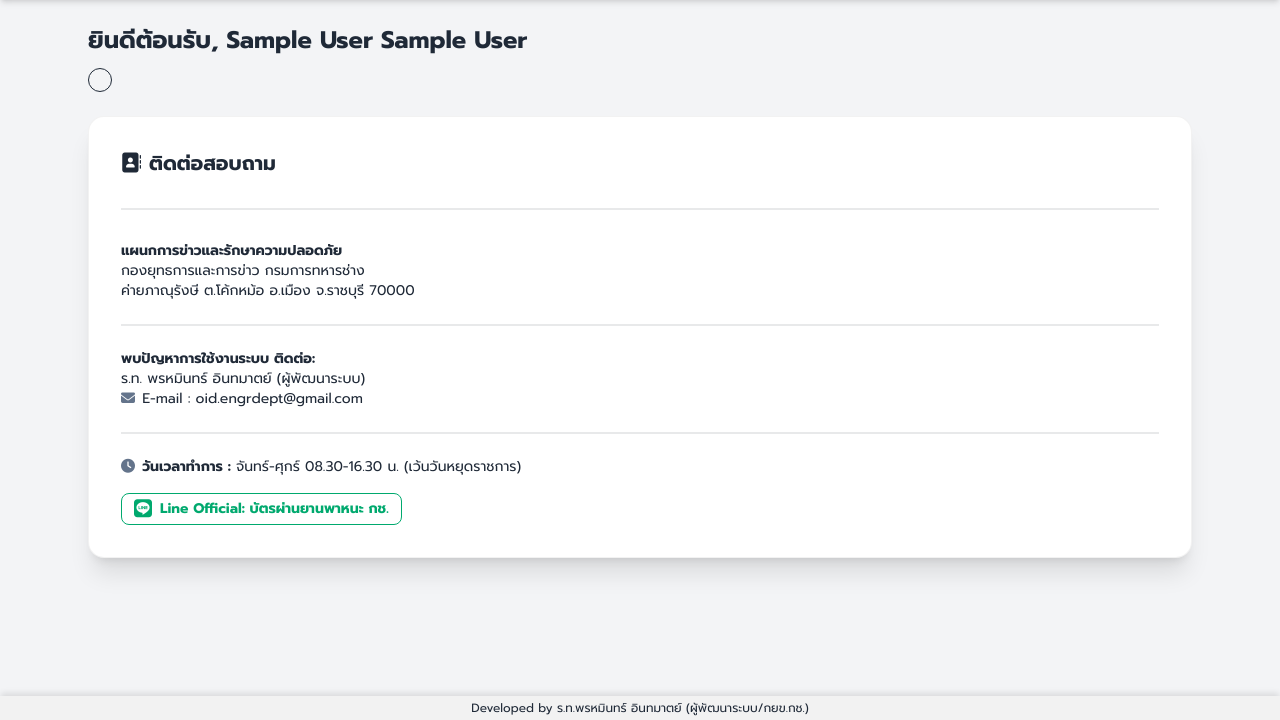
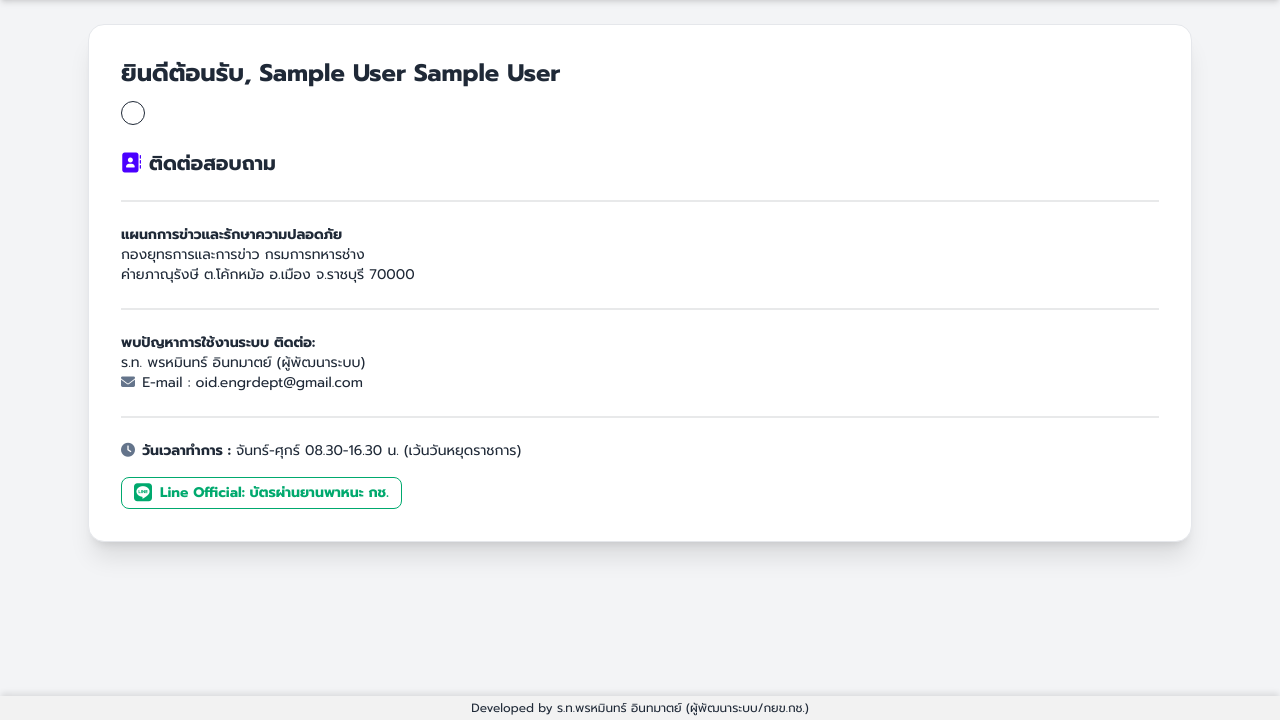
Before and after one commit to pomminman/carpass-engr, a PHP site: page /app/views/user/home/contact.php in a window 1280 px wide. Shown: the part 80-800 px from the top of the page. Run offline with PHP 8.4, Linux system fonts and the light colour scheme; the visitor is signed in with stand-in values (Sample User, id 1); data comes from the database, SQL or seed files in the repository; some libraries are stand-ins or nearby versions.

Commit message:
้2509111030

```diff
--- a/app/views/user/home/contact.php
+++ b/app/views/user/home/contact.php
@@ -11,8 +11,9 @@ require_once '../layouts/header.php';
 ?>
 
 <!-- Main Content -->
-<main class="flex-grow container mx-auto max-w-6xl p-6 pb-24">
-
+<main class="flex-grow container mx-auto max-w-6xl p-0 sm:p-6 pb-24">
+    <div class="bg-base-100 sm:shadow-xl sm:border sm:border-base-300/50 sm:rounded-2xl">
+        <div class="p-4 sm:p-6 md:p-8">
             <!-- User Welcome -->
             <div class="block sm:flex sm:items-baseline sm:gap-2">
                 <h1 class="text-xl sm:text-2xl font-bold mb-1">ยินดีต้อนรับ,</h1>
@@ -25,9 +26,7 @@ require_once '../layouts/header.php';
                 <?php endif; ?>
             </div>
 
-    <div class="card bg-base-100 shadow-xl border border-base-300/50">
-        <div class="card-body">
-            <h2 class="card-title text-xl flex items-center gap-2"><i class="fa-solid fa-address-book"></i> ติดต่อสอบถาม</h2>
+            <h2 class="card-title text-xl flex items-center gap-2"><i class="fa-solid fa-address-book text-primary"></i> ติดต่อสอบถาม</h2>
             <div class="divider"></div>
             <div class="space-y-4 text-sm">
                 <div>
@@ -53,7 +52,6 @@ require_once '../layouts/header.php';
             </div>
         </div>
     </div>
-
 </main>
 
 <?php
--- a/app/views/user/layouts/footer.php
+++ b/app/views/user/layouts/footer.php
@@ -6,7 +6,7 @@ if (isset($conn)) {
 }
 ?>
             <!-- Footer -->
-            <footer class="fixed bottom-0 left-0 right-0 bg-base-200 text-base-content shadow-[0_-4px_6px_-1px_rgba(0,0,0,0.1)] p-1 text-center z-40">
+            <footer class="bg-base-200 text-base-content shadow-[0_-4px_6px_-1px_rgba(0,0,0,0.1)] p-1 text-center z-40">
                 <p class="text-[10px] sm:text-xs whitespace-nowrap">Developed by ร.ท.พรหมินทร์ อินทมาตย์ (ผู้พัฒนาระบบ/กยข.กช.)</p>
             </footer>
         </div>
```
Also changed, not shown: app/views/user/home/costs.php (+4 -6 lines), app/views/user/home/profile.php (+4 -7 lines). Lines whose indentation alone changed are shown as unchanged.
